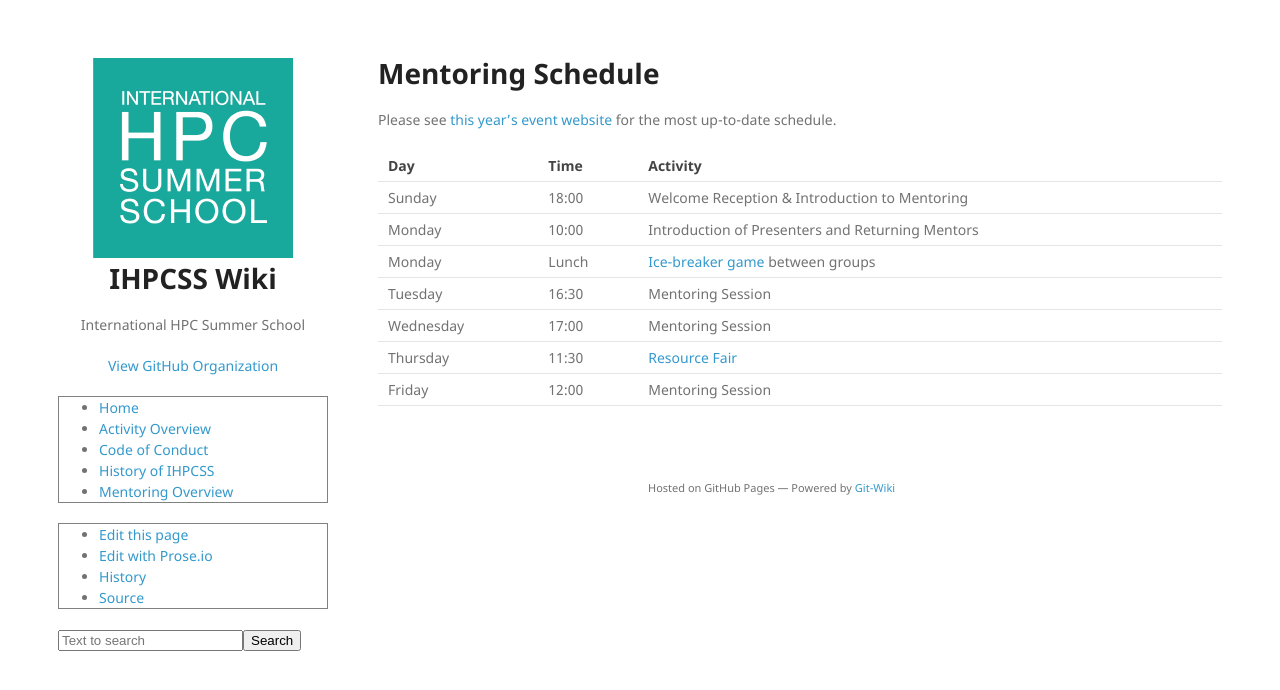
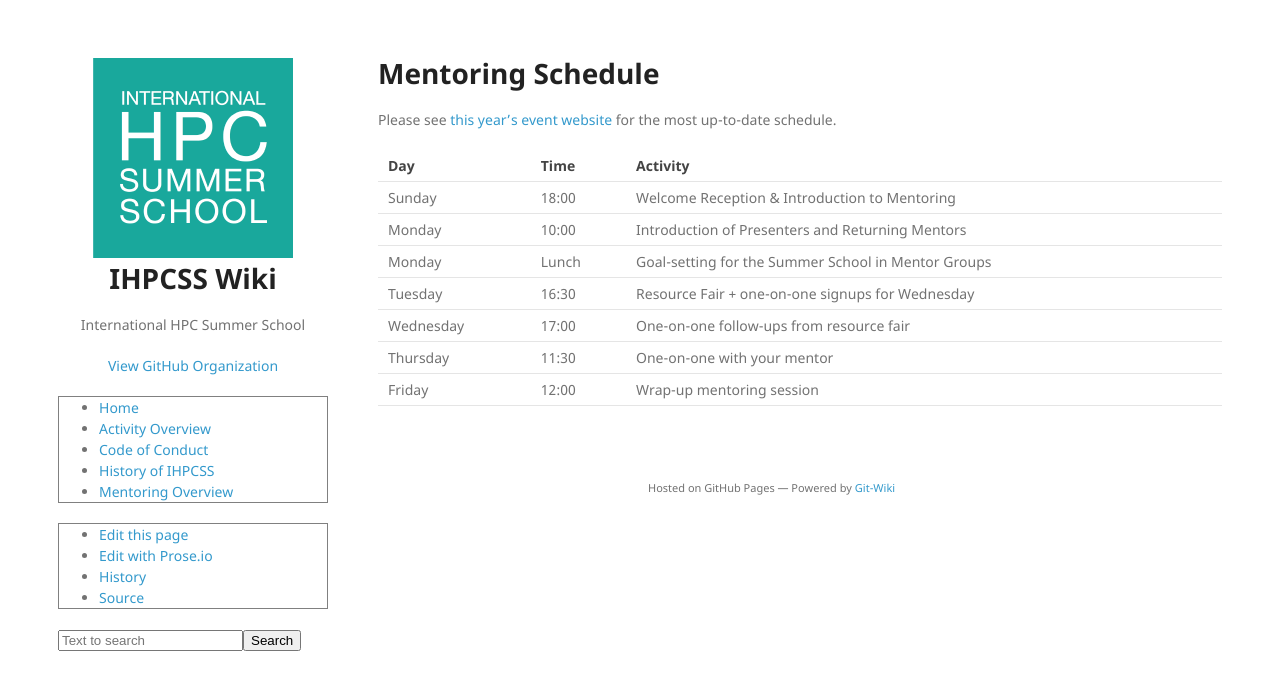
Before and after one commit to IHPCSS/ihpcss-wiki, a Jekyll site: the page built from wiki/mentoring-schedule.md, in a window 1280 px wide. Shown: the top 690 px of the page. Built offline with Jekyll 4.4.1, drawn with Linux system fonts in a browser that asks for light colours; nearby versions of some CDN libraries.

Commit message:
Update mentoring-schedule.md

```diff
--- a/wiki/mentoring-schedule.md
+++ b/wiki/mentoring-schedule.md
@@ -9,8 +9,8 @@ Please see [this year's event website]({{ site.current_link }}) for the most up-
 |-----------|-------|-----------------------------------------------------------------------------------|
 | Sunday    | 18:00 | Welcome Reception & Introduction to Mentoring                                     |
 | Monday    | 10:00 | Introduction of Presenters and Returning Mentors                                  |
-| Monday    | Lunch | [Ice-breaker game]({{ site.baseurl }}/wiki/ice-breaker.html) between groups |
-| Tuesday   | 16:30 | Mentoring Session                                                                 |
-| Wednesday | 17:00 | Mentoring Session                                                                 |
-| Thursday  | 11:30 | [Resource Fair]({{ site.baseurl }}/wiki/resource-fair.html)                       |
-| Friday    | 12:00 | Mentoring Session                                                                 |
+| Monday    | Lunch | Goal-setting for the Summer School in Mentor Groups                               |
+| Tuesday   | 16:30 | Resource Fair + one-on-one signups for Wednesday                                  |
+| Wednesday | 17:00 | One-on-one follow-ups from resource fair                                          |
+| Thursday  | 11:30 | One-on-one with your mentor                                                       |
+| Friday    | 12:00 | Wrap-up mentoring session                                                         |
```
